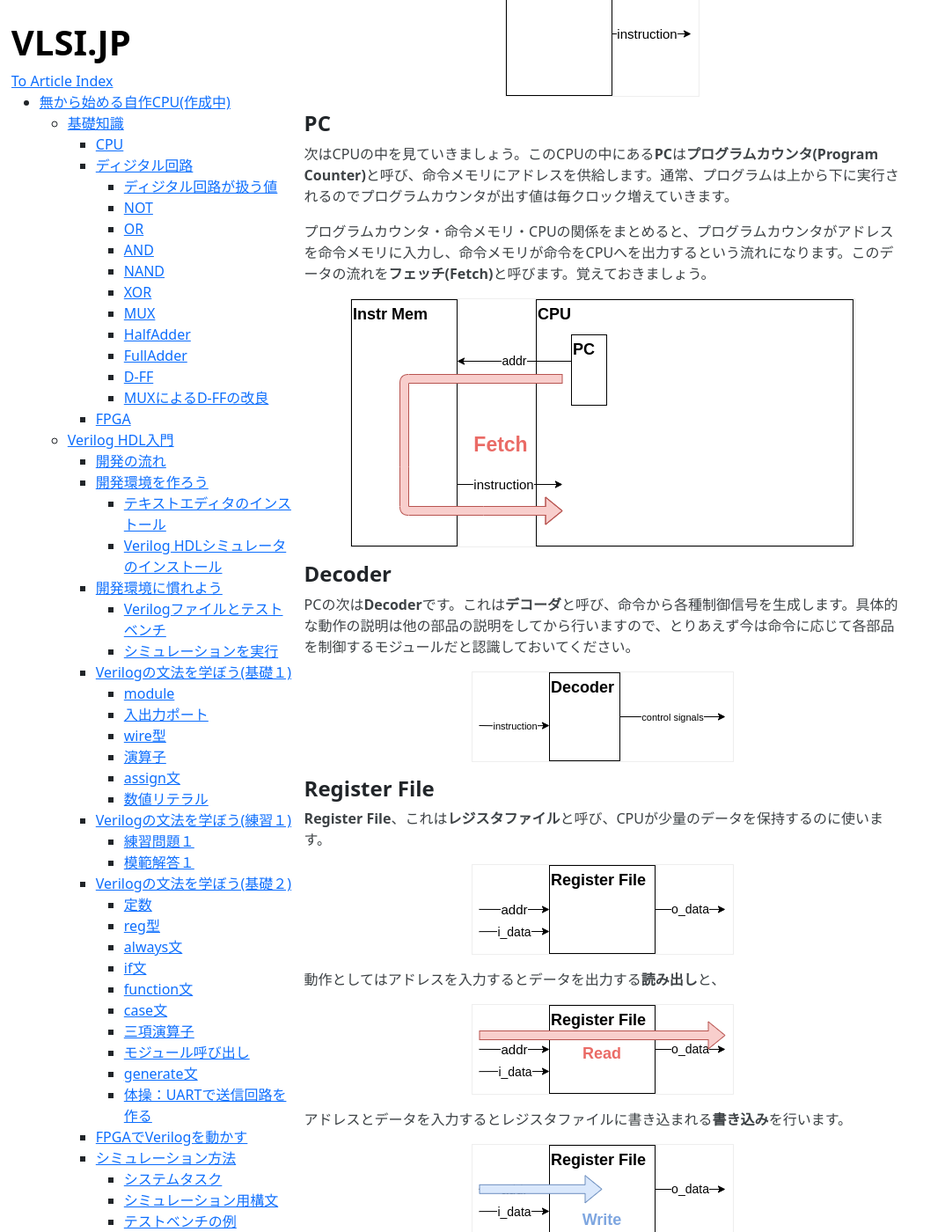
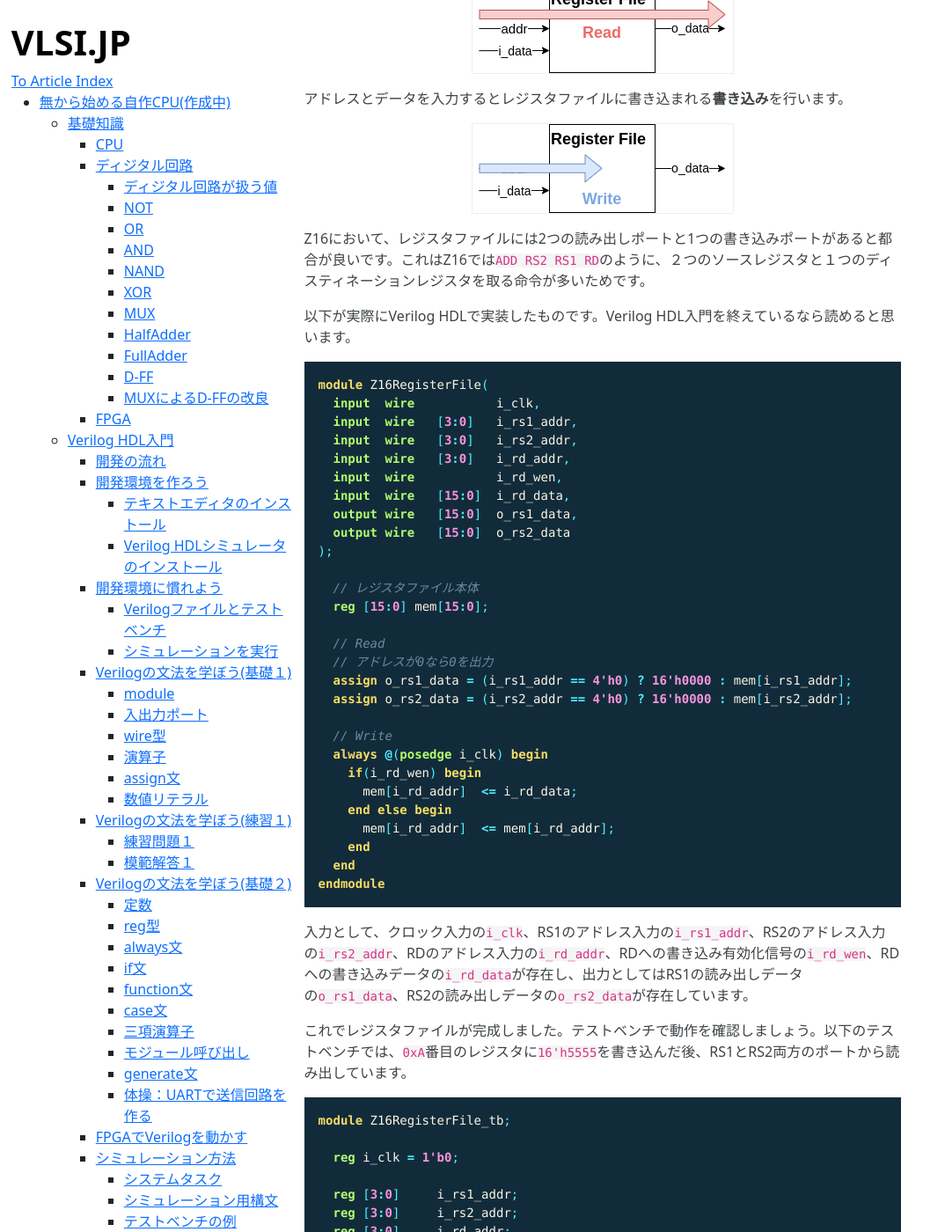
Before and after one commit to VLSI-JP/VLSI-JP.github.io, a Jekyll site: the page built from LetsMakeCPU.md, in a window 1280 px wide and 1400 px high, scrolled down 35589 px. Shown: the whole window at 88% size, without its empty margins (0-1074 px from the left). Built offline with Jekyll 4.4.1, drawn with Linux system fonts in a browser that asks for light colours; formulas are drawn with MathJax 3; some of the changed text lies outside the part shown.

Commit message:
add Regfile

````diff
--- a/LetsMakeCPU.md
+++ b/LetsMakeCPU.md
@@ -1089,7 +1089,7 @@ $$
 
 特殊な使い方として、`JRL 0 ZR G0`とすることでプログラムを停止させる事が可能である。
 
-##### ジャンプ命令まとめ
+###### ジャンプ命令まとめ
 
 JALのような、指定したアドレスに飛ぶジャンプの事を**絶対ジャンプ**と呼び、JRLのような自身のアドレスを基準に飛ぶジャンプのことを**相対ジャンプ**と呼ぶ。
 
@@ -1190,7 +1190,208 @@ $$
 
 ### ディジタルビルディングブロック
 
-ここではCPUの各モジュールについて、その働きを説明していきます。
+CPUは多くの部品で構成されていますが、部品それぞれはそこまで複雑ではありません。本章ではCPUの各部品について説明し、実際に作成していきます。
+
+#### Register File
+
+**Register File**、これは**レジスタファイル**と呼び、CPUが少量のデータを保持するのに使います。
+
+![](https://raw.githubusercontent.com/VLSI-JP/VLSI-JP.github.io/master/images/LetsMakeCPU/regfile.png)
+
+動作としてはアドレスを入力するとデータを出力する**読み出し**と、
+
+![](https://raw.githubusercontent.com/VLSI-JP/VLSI-JP.github.io/master/images/LetsMakeCPU/regfile_read.png)
+
+アドレスとデータを入力するとレジスタファイルに書き込まれる**書き込み**を行います。
+
+![](https://raw.githubusercontent.com/VLSI-JP/VLSI-JP.github.io/master/images/LetsMakeCPU/regfile_write.png)
+
+Z16において、レジスタファイルには2つの読み出しポートと1つの書き込みポートがあると都合が良いです。これはZ16では`ADD RS2 RS1 RD`のように、２つのソースレジスタと１つのディスティネーションレジスタを取る命令が多いためです。
+
+以下が実際にVerilog HDLで実装したものです。Verilog HDL入門を終えているなら読めると思います。
+
+```verilog
+module Z16RegisterFile(
+  input  wire           i_clk,
+  input  wire   [3:0]   i_rs1_addr,
+  input  wire   [3:0]   i_rs2_addr,
+  input  wire   [3:0]   i_rd_addr,
+  input  wire           i_rd_wen,
+  input  wire   [15:0]  i_rd_data,
+  output wire   [15:0]  o_rs1_data,
+  output wire   [15:0]  o_rs2_data
+);
+
+  // レジスタファイル本体
+  reg [15:0] mem[15:0];
+
+  // Read
+  // アドレスが0なら0を出力
+  assign o_rs1_data = (i_rs1_addr == 4'h0) ? 16'h0000 : mem[i_rs1_addr];
+  assign o_rs2_data = (i_rs2_addr == 4'h0) ? 16'h0000 : mem[i_rs2_addr];
+
+  // Write
+  always @(posedge i_clk) begin
+    if(i_rd_wen) begin
+      mem[i_rd_addr]  <= i_rd_data;
+    end else begin
+      mem[i_rd_addr]  <= mem[i_rd_addr];
+    end
+  end
+endmodule
+```
+
+入力として、クロック入力の`i_clk`、RS1のアドレス入力の`i_rs1_addr`、RS2のアドレス入力の`i_rs2_addr`、RDのアドレス入力の`i_rd_addr`、RDへの書き込み有効化信号の`i_rd_wen`、RDへの書き込みデータの`i_rd_data`が存在し、出力としてはRS1の読み出しデータの`o_rs1_data`、RS2の読み出しデータの`o_rs2_data`が存在しています。
+
+これでレジスタファイルが完成しました。テストベンチで動作を確認しましょう。以下のテストベンチでは、`0xA`番目のレジスタに`16'h5555`を書き込んだ後、RS1とRS2両方のポートから読み出しています。
+
+```verilog
+module Z16RegisterFile_tb;
+
+  reg i_clk = 1'b0;
+
+  reg [3:0]     i_rs1_addr;
+  reg [3:0]     i_rs2_addr;
+  reg [3:0]     i_rd_addr;
+  reg           i_rd_wen;
+  reg [15:0]    i_rd_data;
+  wire [15:0]   o_rs1_data;
+  wire [15:0]   o_rs2_data;
+
+  always #1 begin
+    i_clk <= ~i_clk;
+  end
+
+  initial begin
+    $dumpfile("wave.vcd");
+    $dumpvars(0, Z16RegisterFile_tb);
+  end
+
+  Z16RegisterFile Regfile(
+    .i_clk      (i_clk      ),
+    .i_rs1_addr (i_rs1_addr ),
+    .i_rs2_addr (i_rs2_addr ),
+    .i_rd_addr  (i_rd_addr  ),
+    .i_rd_wen   (i_rd_wen   ),
+    .i_rd_data  (i_rd_data  ),
+    .o_rs1_data (o_rs1_data ),
+    .o_rs2_data (o_rs2_data )
+  );
+
+  initial begin
+    i_rd_wen = 1'b0;
+    i_rs1_addr  = 4'h0;
+    i_rs2_addr  = 4'h0;
+    #2
+    // 値を書き込み
+    i_rd_wen = 1'b1;
+    i_rd_addr = 4'hA;
+    i_rd_data = 16'h5555;
+    #2
+    i_rd_wen = 1'b0;
+    #2
+    // RS1から値を読み出し
+    i_rs1_addr  = 4'hA;
+    #2
+    // RS2から値を読み出し
+    i_rs2_addr  = 4'hA;
+    #2
+    $finish;
+  end
+
+endmodule
+```
+
+以下のコマンドで動作を確認できます。
+
+```bash
+iverilog Z16RegisterFile_tb.v Z16RegisterFile.v
+vvp a.out
+gtkwave wave.vcd
+```
+
+#### Data Mem
+
+**Data Mem**、これは**データメモリ**と呼び。CPUが大量のデータを保存するのに使います。CPUはデータメモリ対してデータの書き込みと読み出しを行います。
+
+![](https://raw.githubusercontent.com/VLSI-JP/VLSI-JP.github.io/master/images/LetsMakeCPU/data_mem.png)
+
+メモリに対してのデータ書き込みと読み出しにはそれぞれ名前があり、メモリへのデータ書き込みを**ストア(Store)**、
+
+![](https://raw.githubusercontent.com/VLSI-JP/VLSI-JP.github.io/master/images/LetsMakeCPU/data_mem_store.png)
+
+メモリからのデータ読み出しを**ロード(Load)**と呼びます。Store命令、Load命令とよく使われる単語ですので覚えておきましょう。
+
+![](https://raw.githubusercontent.com/VLSI-JP/VLSI-JP.github.io/master/images/LetsMakeCPU/data_mem_load.png)
+
+```verilog
+module Z16DataMemory(
+  input  wire           i_clk,
+  input  wire   [15:0]  i_addr,
+  input  wire           i_wen,
+  input  wire   [15:0]  i_data,
+  output wire   [15:0]  o_data
+);
+
+  reg [7:0] mem[65535:0];
+
+  // Load
+  assign o_data = {mem[i_addr+16'h0001], mem[i_addr]};
+
+  // Store
+  always @(posedge i_clk) begin
+    if(i_wen) begin
+      {mem[i_addr+16'h0001], mem[i_addr]} <= i_data;
+    end
+  end
+
+endmodule
+```
+
+```verilog
+module Z16DataMemory_tb;
+
+  reg i_clk = 1'b0;
+  reg [15:0]    i_addr;
+  reg           i_wen;
+  reg [15:0]    i_data;
+  wire [15:0]   o_data;
+
+  always #1 begin
+    i_clk <= ~i_clk;
+  end
+
+  initial begin
+    $dumpfile("wave.vcd");
+    $dumpvars(0, Z16DataMemory_tb);
+  end
+
+  Z16DataMemory DataMem(
+    .i_clk  (i_clk  ),
+    .i_addr (i_addr ),
+    .i_wen  (i_wen  ),
+    .i_data (i_data ),
+    .o_data (o_data )
+  );
+
+  initial begin
+    i_wen   = 1'b0;
+    #2
+    // データ書き込み
+    i_wen   = 1'b1;
+    i_addr  = 16'h0101;
+    i_data  = 16'h5555;
+    #2
+    i_wen   = 1'b0;
+    #2
+    // データ読み出し
+    i_addr  = 16'h0101;
+    #2
+    $finish;
+  end
+
+endmodule
+```
 
 #### Instr Mem
 
@@ -1212,39 +1413,12 @@ PCの次は**Decoder**です。これは**デコーダ**と呼び、命令から
 
 ![](https://raw.githubusercontent.com/VLSI-JP/VLSI-JP.github.io/master/images/LetsMakeCPU/decoder.png)
 
-#### Register File
-
-**Register File**、これは**レジスタファイル**と呼び、CPUが少量のデータを保持するのに使います。
-
-![](https://raw.githubusercontent.com/VLSI-JP/VLSI-JP.github.io/master/images/LetsMakeCPU/regfile.png)
-
-動作としてはアドレスを入力するとデータを出力する**読み出し**と、
-
-![](https://raw.githubusercontent.com/VLSI-JP/VLSI-JP.github.io/master/images/LetsMakeCPU/regfile_read.png)
-
-アドレスとデータを入力するとレジスタファイルに書き込まれる**書き込み**を行います。
-
-![](https://raw.githubusercontent.com/VLSI-JP/VLSI-JP.github.io/master/images/LetsMakeCPU/regfile_write.png)
-
 #### ALU
 
 次はALUです。これは**算術論理演算ユニット(Arithmetic Logic Unit)**の略称で、文字通り論理演算(and, or, xor, シフト, etc..)と算術演算(加算, 減算, etc...)を行うモジュールです。CPUにおいて"計算"はこのALUが行っていると考えていただいてかまいません。ALUは制御信号と２つのデータを受け取り、１つのデータを出力します。
 
 ![](https://raw.githubusercontent.com/VLSI-JP/VLSI-JP.github.io/master/images/LetsMakeCPU/alu.png)
 
-#### Data Mem
-
-最後に一番右にあるモジュール**Data Mem**、これは**データメモリ**と呼び。CPUが大量のデータを保存するのに使います。データメモリ対して、CPUはデータの書き込みと読み出しを行います。
-
-![](https://raw.githubusercontent.com/VLSI-JP/VLSI-JP.github.io/master/images/LetsMakeCPU/data_mem.png)
-
-メモリに対してのデータ書き込みと読み出しにはそれぞれ名前があり、メモリへのデータ書き込みを**ストア(Store)**、
-
-![](https://raw.githubusercontent.com/VLSI-JP/VLSI-JP.github.io/master/images/LetsMakeCPU/data_mem_store.png)
-
-メモリからのデータ読み出しを**ロード(Load)**と呼びます。Store命令、Load命令とよく使われる単語ですので覚えておきましょう。
-
-![](https://raw.githubusercontent.com/VLSI-JP/VLSI-JP.github.io/master/images/LetsMakeCPU/data_mem_load.png)
 
 ### マイクロアーキテクチャ
 
````
